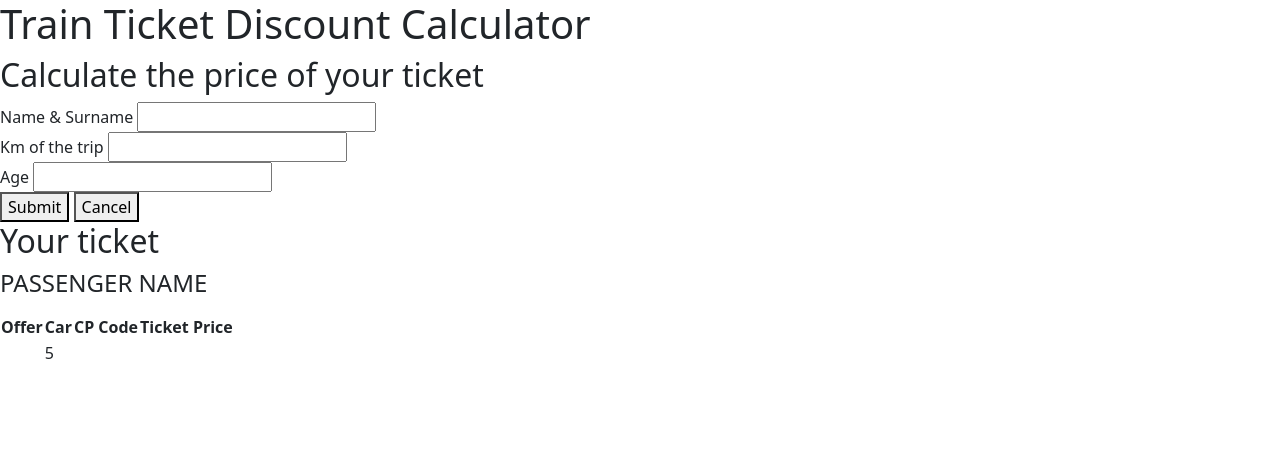
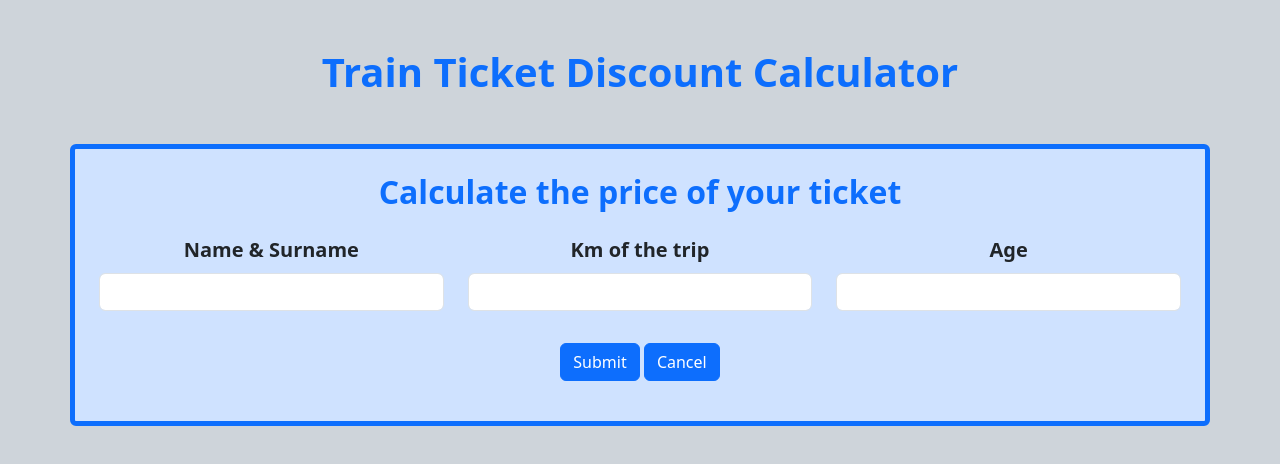
Before and after one commit to EmilioGall/js-biglietto-treno-form, a plain HTML site: page index.html in a window 1280 px wide. Drawn offline with nearby package versions, Linux system fonts and the light colour scheme.

Commit message:
add: general style - html

```diff
--- a/css/style.css
+++ b/css/style.css
@@ -0,0 +1,3 @@
+.hidden {
+    opacity: 0;
+}
--- a/index.html
+++ b/index.html
@@ -1,4 +1,5 @@
 <!DOCTYPE html>
+
 <html lang="en">
 
 <head>
@@ -19,98 +20,89 @@
 
 </head>
 
-<body>
+<body class="bg-dark-subtle p-5">
 
-    <h1>Train Ticket Discount Calculator</h1>
+    <h1 class="fs-1 text-primary text-center fw-bold mb-3">Train Ticket Discount Calculator</h1>
 
     <!-- Calculator Form Section-->
-    <section>
+    <section class="ticket-calculator container-md text-center p-4 border border-5 border-primary rounded bg-primary-subtle my-5">
 
-        <h2>Calculate the price of your ticket</h2>
+        <h2 class="fs-2 text-primary fw-bold">Calculate the price of your ticket</h2>
 
-        <form>
+        <div class="row py-3">
 
             <!-- Name Input-->
-            <div>
+            <div class="col-4 d-flex flex-column">
 
-                <label for="userName">Name & Surname</label>
+                <label for="userName" class="form-label fs-5 fw-bold">Name & Surname</label>
 
-                <input type="text" id="userName">
+                <input type="text" class="form-control" id="userName">
 
             </div>
             <!-- /Name Input-->
 
             <!-- Km Input-->
-            <div>
+            <div class="col-4 d-flex flex-column">
 
-                <label for="userKm">Km of the trip</label>
+                <label for="userKm" class="form-label fs-5 fw-bold">Km of the trip</label>
 
-                <input type="text" id="userKm">
+                <input type="number" class="form-control" id="userKm">
 
             </div>
             <!-- /Km Input-->
 
             <!-- Age Input-->
-            <div>
+            <div class="col-4 d-flex flex-column">
 
-                <label for="userAge">Age</label>
+                <label for="userAge" class="form-label fs-5 fw-bold">Age</label>
 
-                <input type="text" id="userAge">
+                <input type="number" class="form-control" id="userAge">
 
             </div>
             <!-- /Age Input-->
 
-            <!-- Form Buttons-->
-            <div>
+        </div>
 
-                <button id="submit-btn">Submit</button>
+        <!-- Form Buttons-->
+        <div class="my-3">
 
-                <button id="cancelForm">Cancel</button>
+            <button class="btn btn-primary" id="submit-btn">Submit</button>
 
-            </div>
-            <!-- /Form Buttons-->
+            <button class="btn btn-primary" id="cancelForm">Cancel</button>
 
-        </form>
+        </div>
+        <!-- /Form Buttons-->
 
     </section>
     <!-- /Calculator Form Section-->
 
     <!-- Display Ticket Section-->
-    <section>
+    <section class="ticket container-md p-4 border border-5 border-primary rounded bg-primary-subtle my-5 hidden">
 
-        <h2>Your ticket</h2>
+        <h2 class="fs-2 text-primary fw-bold">Your ticket</h2>
 
-        <div>
+        <div class="row">
 
-            <h3></h3>
-
-            <div>
-
-                <h4>PASSENGER NAME</h4>
-
-                <p id="passengerName"></p>
-
-            </div>
-
-            <table>
+            <table class="table border border-3 border-primary">
 
                 <thead>
                     <tr>
 
-                        <th>Offer</th>
-                        <th>Car</th>
-                        <th>CP Code</th>
-                        <th>Ticket Price</th>
+                        <th class="bg-body-secondary" scope="col">PASSENGER NAME</th>
+                        <th scope="col">Offer</th>
+                        <th scope="col">Car</th>
+                        <th scope="col">CP Code</th>
+                        <th scope="col">Ticket Price</th>
 
                     </tr>
                 </thead>
 
                 <tbody>
                     <tr>
-
+                        <td class="bg-body-secondary" id="ticketName" scope="col"></td>
                         <td id="ticketOffer"></td>
-                        <td>5</td>
-                        <td id="cpCode"></td>
+                        <td id="ticketCar"></td>
+                        <td id="ticketCode"></td>
                         <td id="ticketPrice"></td>
 
                     </tr>
--- a/js/script.js
+++ b/js/script.js
@@ -67,7 +67,6 @@ submitBtn.addEventListener("click", function() {
         } else if (userAge < 12) { // Boolean
 
             alert("You are too young to purchase a ticket, please ask your parents for support."); // String
-            document.getElementById("price").innerHTML = ("Not allowed");
 
         };
 
@@ -85,6 +84,20 @@ submitBtn.addEventListener("click", function() {
 
         // Price approximation
 
+        if (discount === 20) { // Boolean
+
+            document.getElementById("ticketOffer").innerHTML = ("Ticket Discount Under18");
+
+        } else if (discount === 40) { // Boolean
+
+            document.getElementById("ticketOffer").innerHTML = ("Ticket Discount Over65");
+
+        } else {
+
+            document.getElementById("ticketOffer").innerHTML = ("Standard Ticket");
+
+        };
+
         let lastPrice = finalPrice.toFixed(2); // Approximation of finalPrice
 
         console.log(lastPrice, typeof lastPrice); // ShowInConsole lastPrice
@@ -95,6 +108,8 @@ submitBtn.addEventListener("click", function() {
 
         alert("Wrong data input!"); // String
 
-    }
+    };
+
+
 
 });
```
